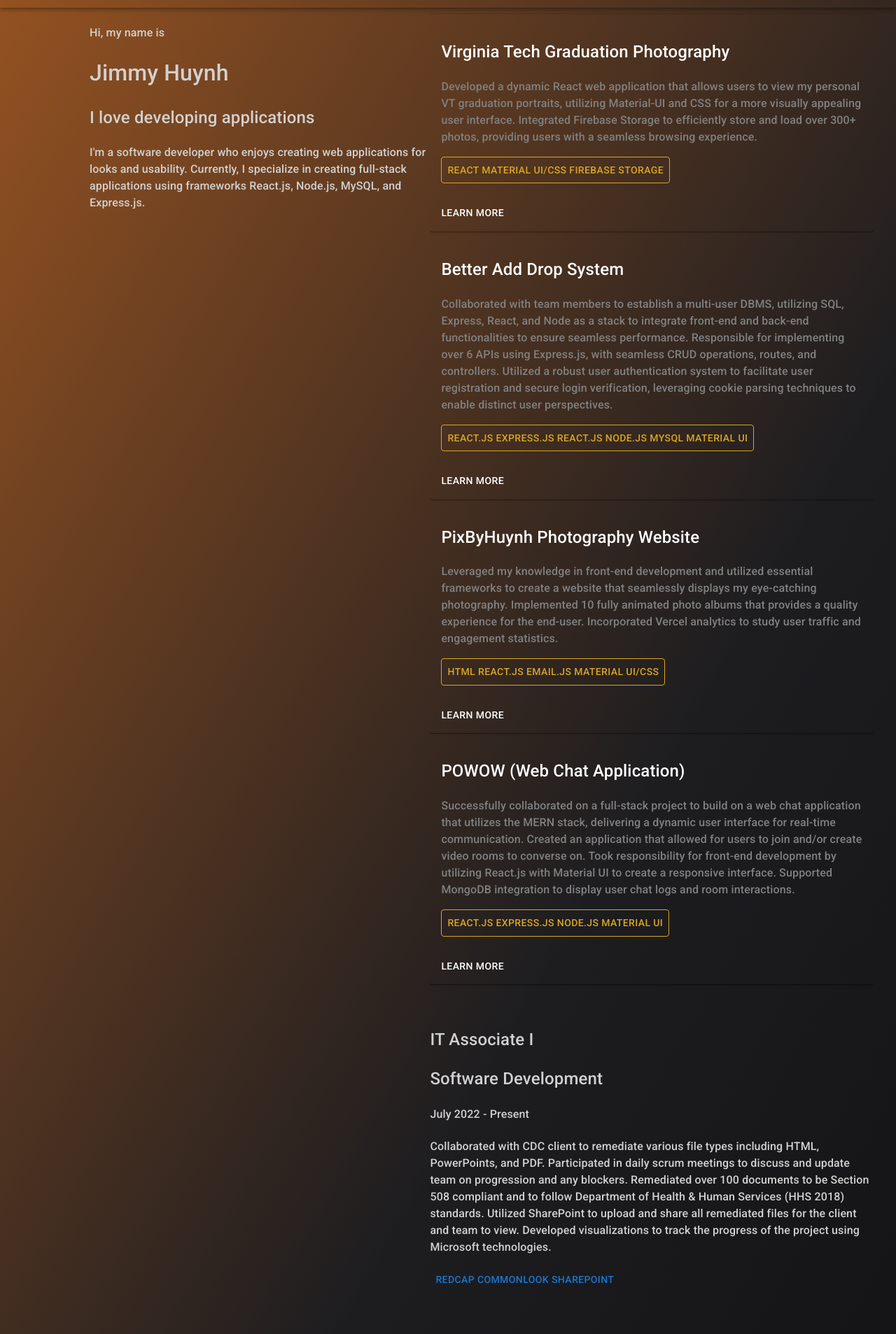
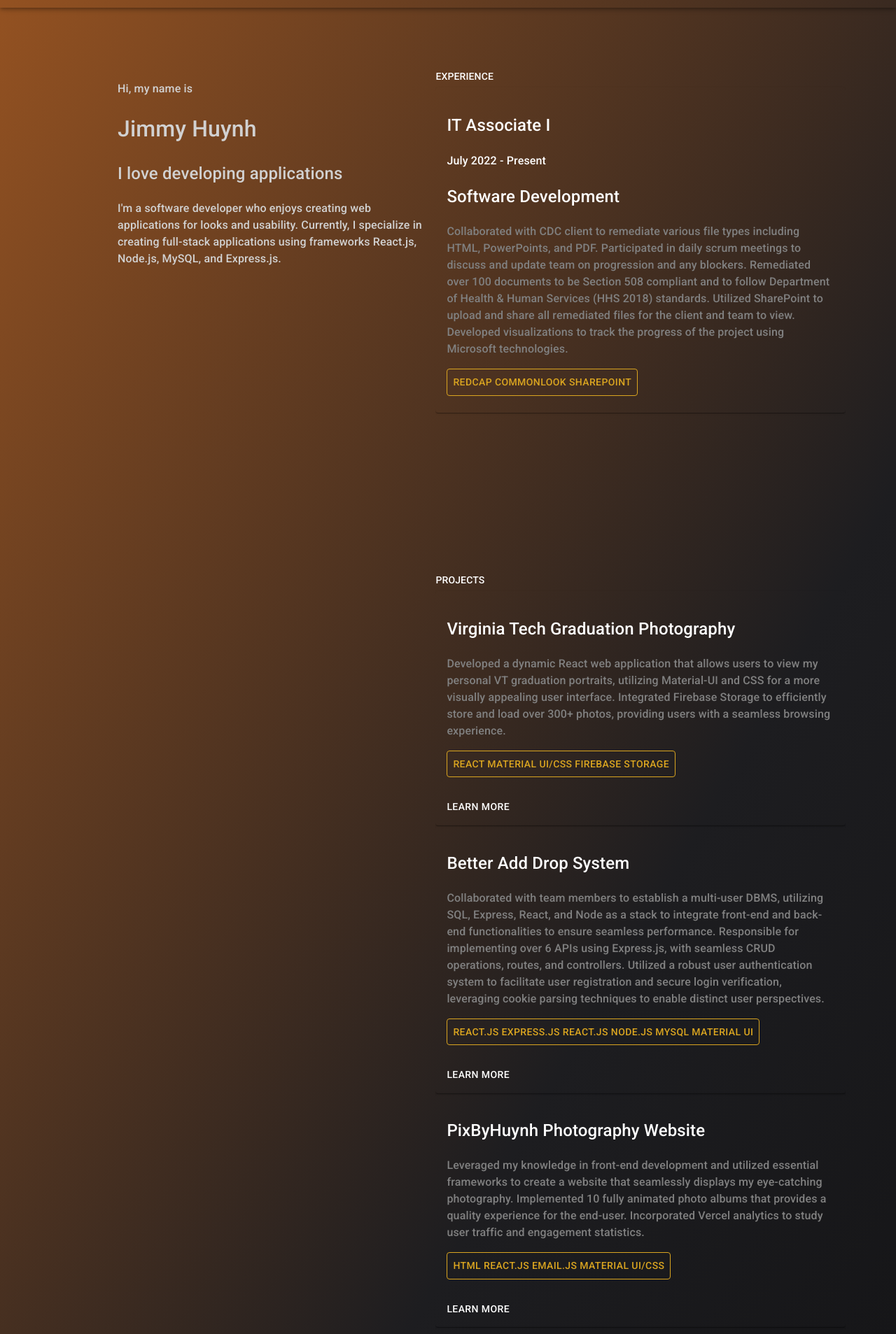
Before and after one commit to huangwai/JimmyHuynhCS, a React (Vite) app in the folder Jimmy Huynh CS/: page / in a window 1280 px wide. Shown: the part 53-1960 px from the top of the page at 70% size. Built offline with nearby package versions, Linux system fonts and the light colour scheme.

Commit message:
fixed flex display

```diff
--- a/Jimmy Huynh CS/src/App.css
+++ b/Jimmy Huynh CS/src/App.css
@@ -28,12 +28,19 @@
 
 #wrapper {
   display: flex;
-  flex-wrap: wrap;
-  padding-top: 5vh;
+  /* flex-wrap: wrap; */
+  padding: 5vh;
+  align-items: flex-start;
+  justify-content: flex-start;
 }
 
 #left {
   flex: 0 0 40%;
+  position: sticky;
+  align-items: center;
+  top: 0;
+
+  padding-top: 10vh;
 
   /* order: 1; */
 }
@@ -60,9 +67,13 @@
 
 /* Media query for screens with a maximum width of 768px */
 @media screen and (max-width: 570px) {
+  #wrapper {
+    flex-wrap: wrap;
+  }
   #left {
     flex: 0 0 100%; /* Occupy 100% width when the screen is narrow */
     order: 1; /* Change the order to 1 to stack it above the right div */
+    position: relative;
   }
 
   #right {
--- a/Jimmy Huynh CS/src/App.jsx
+++ b/Jimmy Huynh CS/src/App.jsx
@@ -19,11 +19,11 @@ function App() {
       </div>
 
       <div id="right">
-        <Divider sx={{ color: "goldenrod" }} />
+        {/* <Divider sx={{ color: "goldenrod" }} /> */}
+        <Experience />
+        {/* <Divider sx={{ color: "goldenrod" }} /> */}
         <Projects />
-        <Divider sx={{ color: "goldenrod" }} />
-        <Experience />
-        <Divider sx={{ color: "goldenrod" }} />
+        {/* <Divider sx={{ color: "goldenrod" }} /> */}
         <Contact />
         <Footer />
       </div>
--- a/Jimmy Huynh CS/src/Components/Components.css
+++ b/Jimmy Huynh CS/src/Components/Components.css
@@ -35,7 +35,7 @@
 /* EXPERIENCE CSS */
 .experience {
   text-align: left;
-  padding-top: 5vh;
+  padding-top: 10vh;
   height: 100vh; /*takes up entire screen height */
 }
 
@@ -47,4 +47,5 @@
 
 .contact {
   padding: auto;
+  height: 100vh; /*takes up entire screen height */
 }
--- a/Jimmy Huynh CS/src/Components/Contact.jsx
+++ b/Jimmy Huynh CS/src/Components/Contact.jsx
@@ -84,7 +84,7 @@ const StyledContactForm = styled.div`
       width: 100%;
       max-height: 100px;
       min-height: 100px;
-      padding: 7px;
+      padding: 100px;
       outline: none;
       border-radius: 5px;
       border: 1px solid #fff;
--- a/Jimmy Huynh CS/src/Components/Experience.jsx
+++ b/Jimmy Huynh CS/src/Components/Experience.jsx
@@ -2,18 +2,40 @@ import React from "react";
 import experience from "../assets/ExperienceArr";
 import { Button } from "@mui/material";
 import "../Components/Components.css";
+import Card from "@mui/material/Card";
+import CardContent from "@mui/material/CardContent";
+import Typography from "@mui/material/Typography";
+
 const Experience = () => {
   return (
     <div className="experience" id="experience">
-      {/* <h1>EXPERIENCE</h1> */}
+      <Typography sx={{ fontSize: 14 }} color="white" gutterBottom>
+        EXPERIENCE
+      </Typography>
       {experience.map((item, index) => (
         <div key={index}>
-          <h2>{item.title}</h2>
-          <h2>{item.field}</h2>
-          <h4>{item.date}</h4>
-          <p>{item.desc}</p>
-          <Button>{item.skills}</Button>
+          <Card
+            sx={{ minWidth: 275, backgroundColor: "inherit", color: "white" }}
+          >
+            <CardContent>
+              <h2>{item.title}</h2>
+              <h4>{item.date}</h4>
+              <h2>{item.field}</h2>
+              <p style={{ color: "grey" }}>{item.desc}</p>
+              <Button sx={{ border: 1, color: "goldenrod" }}>
+                {item.skills}
+              </Button>
+            </CardContent>
+          </Card>
         </div>
+        // <div key={index}>
+
+        //   <h2>{item.title}</h2>
+        //   <h2>{item.field}</h2>
+        //   <h4>{item.date}</h4>
+        //   <p>{item.desc}</p>
+        //   <Button>{item.skills}</Button>
+        // </div>
       ))}
     </div>
   );
--- a/Jimmy Huynh CS/src/Components/Projects.jsx
+++ b/Jimmy Huynh CS/src/Components/Projects.jsx
@@ -2,7 +2,6 @@ import React from "react";
 import projects from "../assets/ProjectsArr";
 import "../Components/Components.css";
 import { Button } from "@mui/material";
-import Box from "@mui/material/Box";
 import Card from "@mui/material/Card";
 import CardActions from "@mui/material/CardActions";
 import CardContent from "@mui/material/CardContent";
@@ -11,7 +10,9 @@ import Typography from "@mui/material/Typography";
 const Projects = () => {
   return (
     <div className="projects" id="projects">
-      {/* <h2>Projects</h2> */}
+      <Typography sx={{ fontSize: 14 }} color="white" gutterBottom>
+        PROJECTS
+      </Typography>
       {projects.map((item, index) => (
         <div key={index}>
           <Card
--- a/Jimmy Huynh CS/src/assets/ProjectsArr.jsx
+++ b/Jimmy Huynh CS/src/assets/ProjectsArr.jsx
@@ -23,7 +23,7 @@ const projectArr = [
   {
     //field: value
     title: "PixByHuynh Photography Website",
-    link: "https://github.com/huangwai/pixbyhuynh",
+    link: "https://pixbyhuynh.vercel.app/",
     desc: "Leveraged my knowledge in front-end development and utilized essential frameworks to create a website that seamlessly displays my eye-catching photography. Implemented 10 fully animated photo albums that provides a quality experience for the end-user. Incorporated Vercel analytics to study user traffic and engagement statistics.",
     skills: ["HTML ", "React.js ", "Email.js ", "Material UI/CSS "],
   },
```
